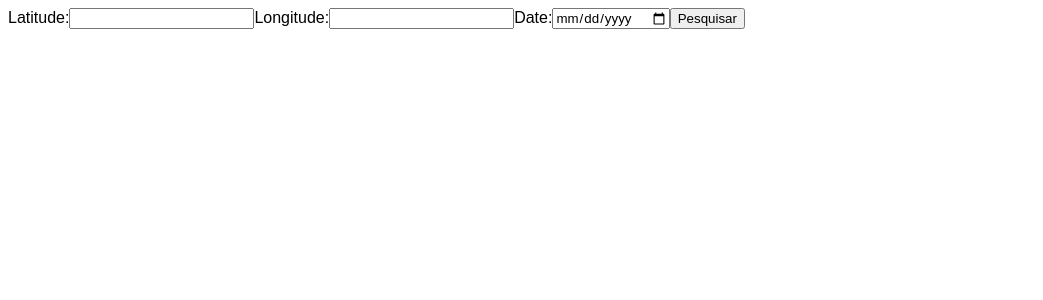
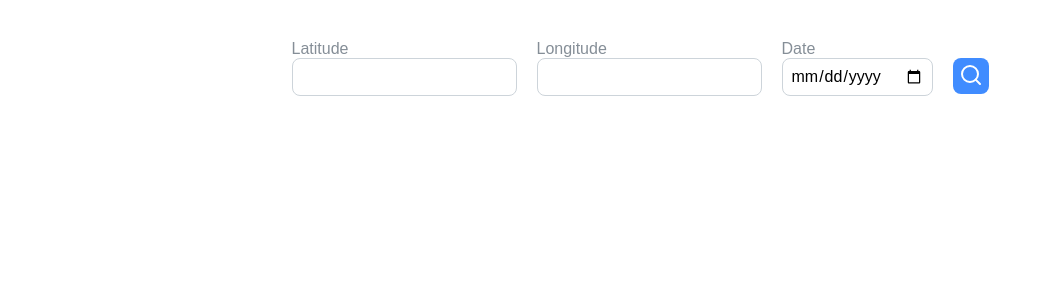
Before and after one commit to lucasfinotirodrigues/API-Clima, an Angular app: page / in a window 1280 px wide. Shown: the top 300 px of the page, without its empty margins (0-1043 px from the left). Built offline with nearby package versions, Linux system fonts and the light colour scheme; a web font is replaced by a local one.

Commit message:
style: style altered at list

```diff
--- a/src/app/pages/list/list.component.html
+++ b/src/app/pages/list/list.component.html
@@ -1,26 +1,22 @@
-<form (submit)="submitForm()">
-  <label for="latitude">Latitude:</label>
-  <input type="text" id="latitude" name="latitude" [(ngModel)]="latitude" required>
-
-  <label for="longitude">Longitude:</label>
-  <input type="text" id="longitude" name="longitude" [(ngModel)]="longitude" required>
-
-  <label for="date">Date:</label>
-  <input type="date" id="date" name="date" [(ngModel)]="date" required>
-
-  <button type="submit">Pesquisar</button>
-</form>
-<!--
-<div *ngIf="climaDados">
-  <h3>Weather Information</h3>
-  <p>Latitude: {{ climaDados.latitude }}</p>
-  <p>Longitude: {{ climaDados.longitude }}</p>
-  <p>Elevação: {{ climaDados.elevation }}</p>
-  <p>Temperatura Mínima: {{ climaDados.hourly.temperature_2m[0] }}°C</p>
-  <p>Temperatura Máxima: {{ climaDados.hourly.temperature_2m[23] }}°C</p>
-</div> -->
-
-
+<div>
+  <form (submit)="submitForm()"  class="forms">
+    <div class="form-group">
+      <label for="latitude">Latitude</label>
+      <input type="text" id="latitude" name="latitude" [(ngModel)]="latitude" required>
+    </div>
+    <div class="form-group">
+      <label for="longitude">Longitude</label>
+      <input type="text" id="longitude" name="longitude" [(ngModel)]="longitude" required>
+    </div>
+    <div class="form-group">
+      <label for="date">Date</label>
+      <input type="date" id="date" name="date" [(ngModel)]="date" required>
+    </div>
+    <button type="submit">
+      <img src="../../../assets/search-.svg" alt="">
+    </button>
+  </form>
+</div>
 
 <div class="container-table" *ngIf="climaDados">
   <table>
--- a/src/app/pages/list/list.component.scss
+++ b/src/app/pages/list/list.component.scss
@@ -59,3 +59,46 @@ tr:nth-child(odd) {
 .max {
   color: #f00
 }
+
+.forms {
+  display: flex;
+  justify-content: center;
+  flex-wrap: wrap;
+  gap: 20px;
+  align-items: center;
+  padding-top: 20px;
+  height: 80px;
+
+  .form-group {
+    display: flex;
+    flex-direction: column;
+
+    label {
+      color: #858E97
+    }
+
+    input {
+      font-size: 16px;
+      padding: 8px;
+      height: 20px;
+      border: 1px solid #CDD4DA;
+      border-radius: 8px;
+    }
+  }
+
+  button {
+    margin-top: 16px;
+    border: none;
+    border-radius: 8px;
+    background-color: #408CFF;
+    cursor: pointer;
+    color: #fff;
+    height: 36px;
+    width: 36px;
+
+    &:hover {
+      background-color: #377adf;
+      transition: 0.3s;
+    }
+  }
+}
```
Also changed, not shown: src/assets/search-.svg (added).
